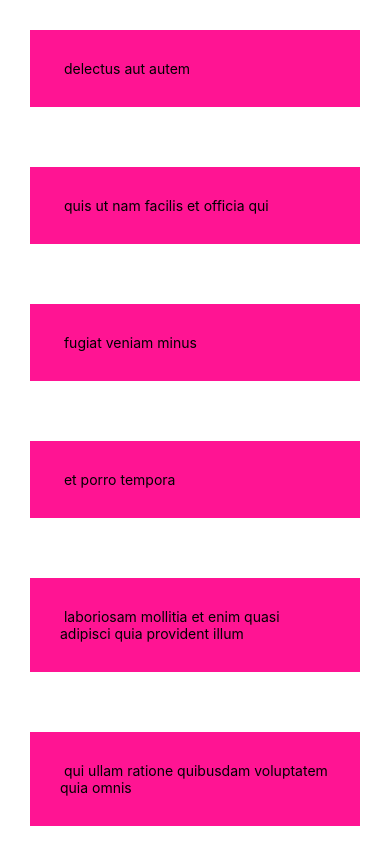
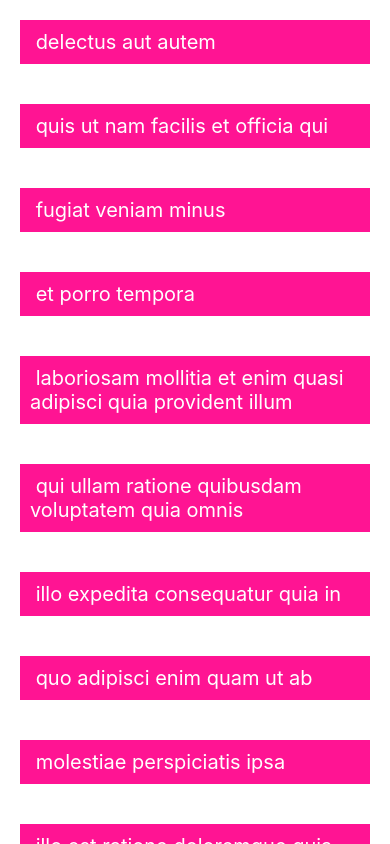
Before and after one commit to Chathuranga97lj/Native-Basic-todo-app, a React Native app: screen / in a window 390 px wide. Built offline with nearby package versions, Linux system fonts and the light colour scheme.

Commit message:
use flatlist to list todo items

```diff
--- a/App.js
+++ b/App.js
@@ -1,6 +1,10 @@
-import { StyleSheet, Text, View, ScrollView } from 'react-native';
+import { StyleSheet, Text, View, ScrollView, FlatList } from 'react-native';
 import React, {useState} from 'react';
-
+// Scroll view and flatlist is same thing
+//Flatlist is slef closing tag
+// using flat list jason id should be string but default thoes are numbers
+// use keyExtractor props to convert it inside Flatlist tag
+// flatlist has coloums props to separate coloums
 
 export default function App() {
 
@@ -70,7 +74,7 @@
 
   return (
     <View style={styles.container}>
-    <ScrollView>
+    {/* <ScrollView>
       {todos.map(todo => {
         return(
           <View key={todo.id} style={styles.todoStyle}>
@@ -79,7 +83,17 @@
         )
       })
       }
-    </ScrollView>
+    </ScrollView>   */}
+
+    <FlatList
+      keyExtractor={(item) => item.id.toString()}
+      data = {todos}
+      renderItem = {({item}) => (
+        <Text style={styles.todoStyle}> {item.title} </Text>
+      )}
+
+    />
+
     </View>
   );
 }
@@ -92,10 +106,10 @@
     // justifyContent: 'center',
   },
   todoStyle: {
-    margin: 30,
+    margin: 20,
     backgroundColor: 'deeppink',
     color: 'white',
-    fontSize: 30,
-    padding: 30
+    fontSize: 20,
+    padding: 10
   }
 });
```
